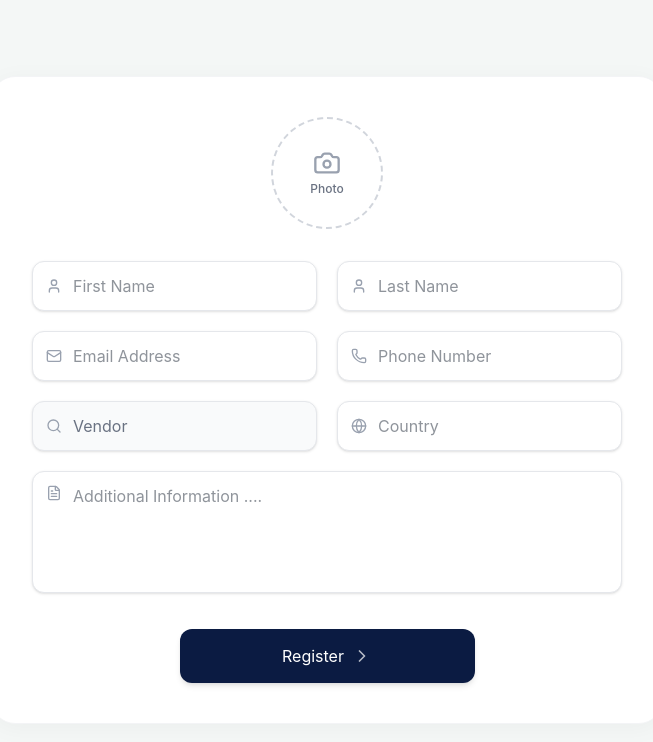
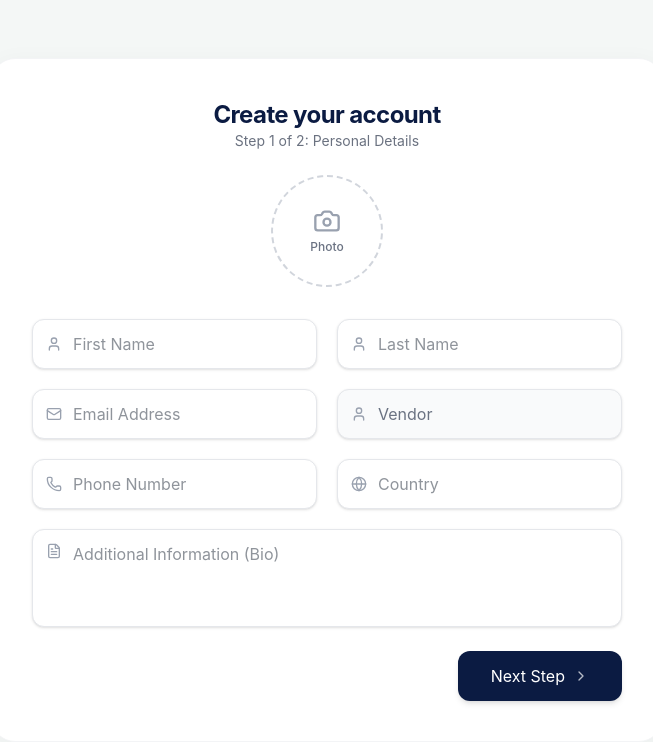
Before and after one commit to prem-raichura/Vendorbridge-x-Coding-Bits, a React (Vite) app in the folder client/: page / in a window 1280 px wide. Shown: the top 742 px of the page, without its empty margins (313-966 px from the left). Built offline with nearby package versions, Linux system fonts and the light colour scheme.

Commit message:
vendor signup working

```diff
--- a/client/src/vendor/features/Vendorsignup/components/Vendorsignup.jsx
+++ b/client/src/vendor/features/Vendorsignup/components/Vendorsignup.jsx
@@ -1,20 +1,24 @@
 import React, { useState, useRef } from 'react';
 import toast, { Toaster } from 'react-hot-toast';
-import { Mail, Phone, MapPin, Search, ChevronRight, User, Camera, Globe, FileText } from 'lucide-react';
+import { Mail, Phone, MapPin, Search, ChevronRight, ChevronLeft, User, Camera, Globe, FileText, Building2, FileCheck, Lock } from 'lucide-react';
 import { registerVendor } from '../services/vendorService';
 
 const Vendorsignup = () => {
   const fileInputRef = useRef(null);
   const [photoPreview, setPhotoPreview] = useState(null);
+  const [step, setStep] = useState(1);
 
   const [formData, setFormData] = useState({
     firstName: '',
     lastName: '',
     email: '',
+    role: 'Vendor',
     phone: '',
-    role: 'Vendor',
     country: '',
-    additionalInfo: ''
+    additionalInfo: '',
+    organisationName: '',
+    gstId: '',
+    address: ''
   });
 
   const handleInputChange = (e) => {
@@ -40,11 +44,38 @@ const Vendorsignup = () => {
     }
   };
 
+  const handleNext = (e) => {
+    e.preventDefault(); // Prevent full form submission if triggered inside form
+    // Basic validation before next
+    if (!formData.firstName || !formData.lastName || !formData.email) {
+      toast.error('Please fill out the required basic details first.');
+      return;
+    }
+    setStep(2);
+  };
+
+  const handleBack = () => {
+    setStep(1);
+  };
+
   const handleSubmit = (e) => {
     e.preventDefault();
 
-    // We pass formData, including photo if needed by the backend
-    const submissionData = { ...formData, photo: photoPreview };
+    // Map the frontend form state to the exact field names expected by the backend controller
+    const submissionData = {
+      first_name: formData.firstName,
+      last_name: formData.lastName,
+      email: formData.email,
+      password: 'Vendor@123', // Default password to satisfy backend
+      role: formData.role,
+      phone_no: formData.phone,
+      country: formData.country,
+      bio: formData.additionalInfo,
+      organisation_name: formData.organisationName,
+      gst_id: formData.gstId,
+      address: formData.address,
+      avatar: photoPreview // base64 string
+    };
 
     toast.promise(
       registerVendor(submissionData),
@@ -58,12 +89,16 @@ const Vendorsignup = () => {
         firstName: '',
         lastName: '',
         email: '',
+        role: 'Vendor',
         phone: '',
-        role: 'Vendor',
         country: '',
-        additionalInfo: ''
+        additionalInfo: '',
+        organisationName: '',
+        gstId: '',
+        address: ''
       });
       setPhotoPreview(null);
+      setStep(1);
     }).catch((error) => {
       console.error('Registration error:', error);
     });
@@ -74,6 +109,19 @@ const Vendorsignup = () => {
       <Toaster position="top-right" />
       <div className="max-w-2xl w-full bg-white p-6 sm:p-10 rounded-3xl shadow-[0_4px_25px_rgb(0,0,0,0.04)] border border-gray-100 flex flex-col">
 
+        {/* Header */}
+        <div className="text-center mb-6">
+          <h2 className="text-2xl font-bold text-primary-blue tracking-tight">Create your account</h2>
+          <p className="text-sm text-text-muted mt-1">
+            Step {step} of 2: {step === 1 ? 'Personal Details' : 'Organization Details'}
+          </p>
+        </div>
+
+        {/* Form Section */}
+        <form onSubmit={step === 1 ? handleNext : handleSubmit} className="space-y-5">
+
+          {step === 1 && (
+            <div className="animate-in fade-in slide-in-from-right-4 duration-300">
               {/* Photo Upload Section */}
               <div className="flex justify-center mb-8 relative">
                 <div
@@ -103,10 +151,7 @@ const Vendorsignup = () => {
                 />
               </div>
 
-        {/* Form Section */}
-        <form onSubmit={handleSubmit} className="space-y-5">
               <div className="grid grid-cols-1 sm:grid-cols-2 gap-5">
-
                 {/* First Name */}
                 <div className="relative group">
                   <div className="absolute inset-y-0 left-0 pl-3.5 flex items-center pointer-events-none">
@@ -155,6 +200,19 @@ const Vendorsignup = () => {
                   />
                 </div>
 
+                {/* Role (Static) */}
+                <div className="relative group">
+                  <div className="absolute inset-y-0 left-0 pl-3.5 flex items-center pointer-events-none">
+                    <User className="h-4 w-4 text-gray-400" />
+                  </div>
+                  <input
+                    type="text"
+                    value="Vendor"
+                    className="block w-full rounded-xl border border-gray-200 bg-gray-50 py-3 pl-10 pr-4 text-sm shadow-sm text-gray-500 font-semibold cursor-not-allowed"
+                    readOnly
+                  />
+                </div>
+
                 {/* Phone Number */}
                 <div className="relative group">
                   <div className="absolute inset-y-0 left-0 pl-3.5 flex items-center pointer-events-none">
@@ -167,20 +225,6 @@ const Vendorsignup = () => {
                     onChange={handleInputChange}
                     className="block w-full rounded-xl border border-gray-200 bg-white py-3 pl-10 pr-4 text-sm shadow-sm focus:border-primary-blue focus:outline-none focus:ring-1 focus:ring-primary-blue transition-all"
                     placeholder="Phone Number"
-                required
-              />
-            </div>
-
-            {/* Role (Static) */}
-            <div className="relative group">
-              <div className="absolute inset-y-0 left-0 pl-3.5 flex items-center pointer-events-none">
-                <Search className="h-4 w-4 text-gray-400" />
-              </div>
-              <input
-                type="text"
-                value="Vendor"
-                className="block w-full rounded-xl border border-gray-200 bg-gray-50 py-3 pl-10 pr-4 text-sm shadow-sm text-gray-500 font-semibold cursor-not-allowed"
-                readOnly
                   />
                 </div>
 
@@ -196,7 +240,6 @@ const Vendorsignup = () => {
                     onChange={handleInputChange}
                     className="block w-full rounded-xl border border-gray-200 bg-white py-3 pl-10 pr-4 text-sm shadow-sm focus:border-primary-blue focus:outline-none focus:ring-1 focus:ring-primary-blue transition-all"
                     placeholder="Country"
-                required
                   />
                 </div>
 
@@ -209,22 +252,99 @@ const Vendorsignup = () => {
                     name="additionalInfo"
                     value={formData.additionalInfo}
                     onChange={handleInputChange}
-                rows={4}
+                    rows={3}
                     className="block w-full rounded-xl border border-gray-200 bg-white py-3 pl-10 pr-4 text-sm shadow-sm focus:border-primary-blue focus:outline-none focus:ring-1 focus:ring-primary-blue transition-all resize-none"
-                placeholder="Additional Information ...."
+                    placeholder="Additional Information (Bio)"
                   />
                 </div>
               </div>
 
-          <div className="pt-4 flex justify-center">
+              <div className="pt-6 flex justify-end">
                 <button
                   type="submit"
-              className="group relative flex w-full sm:w-1/2 justify-center items-center rounded-xl border border-transparent bg-primary-blue py-3.5 px-4 text-base font-semibold text-white hover:bg-blue-900 focus:outline-none focus:ring-2 focus:ring-primary-blue focus:ring-offset-2 transition-all shadow-md hover:shadow-lg hover:-translate-y-0.5"
+                  className="group relative flex justify-center items-center rounded-xl border border-transparent bg-primary-blue py-3 px-8 text-sm font-semibold text-white hover:bg-blue-900 focus:outline-none focus:ring-2 focus:ring-primary-blue focus:ring-offset-2 transition-all shadow-md hover:shadow-lg"
                 >
-              <span>Register</span>
-              <ChevronRight className="ml-2 h-5 w-5 opacity-70 group-hover:opacity-100 group-hover:translate-x-1 transition-all" />
+                  <span>Next Step</span>
+                  <ChevronRight className="ml-2 h-4 w-4 opacity-70 group-hover:opacity-100 group-hover:translate-x-1 transition-all" />
                 </button>
               </div>
+            </div>
+          )}
+
+          {step === 2 && (
+            <div className="animate-in fade-in slide-in-from-right-4 duration-300">
+              <div className="space-y-5">
+
+                {/* Organization Name */}
+                <div className="relative group">
+                  <div className="absolute inset-y-0 left-0 pl-3.5 flex items-center pointer-events-none">
+                    <Building2 className="h-4 w-4 text-gray-400 group-focus-within:text-primary-blue transition-colors" />
+                  </div>
+                  <input
+                    type="text"
+                    name="organisationName"
+                    value={formData.organisationName}
+                    onChange={handleInputChange}
+                    className="block w-full rounded-xl border border-gray-200 bg-white py-3 pl-10 pr-4 text-sm shadow-sm focus:border-primary-blue focus:outline-none focus:ring-1 focus:ring-primary-blue transition-all"
+                    placeholder="Organization Name"
+                    required
+                  />
+                </div>
+
+                {/* GST Number */}
+                <div className="relative group">
+                  <div className="absolute inset-y-0 left-0 pl-3.5 flex items-center pointer-events-none">
+                    <FileCheck className="h-4 w-4 text-gray-400 group-focus-within:text-primary-blue transition-colors" />
+                  </div>
+                  <input
+                    type="text"
+                    name="gstId"
+                    value={formData.gstId}
+                    onChange={handleInputChange}
+                    className="block w-full rounded-xl border border-gray-200 bg-white py-3 pl-10 pr-4 text-sm shadow-sm focus:border-primary-blue focus:outline-none focus:ring-1 focus:ring-primary-blue transition-all uppercase"
+                    placeholder="GSTIN Number"
+                    required
+                  />
+                </div>
+
+                {/* Address */}
+                <div className="relative group">
+                  <div className="absolute top-3.5 left-0 pl-3.5 flex items-start pointer-events-none">
+                    <MapPin className="h-4 w-4 text-gray-400 group-focus-within:text-primary-blue transition-colors" />
+                  </div>
+                  <textarea
+                    name="address"
+                    value={formData.address}
+                    onChange={handleInputChange}
+                    rows={4}
+                    className="block w-full rounded-xl border border-gray-200 bg-white py-3 pl-10 pr-4 text-sm shadow-sm focus:border-primary-blue focus:outline-none focus:ring-1 focus:ring-primary-blue transition-all resize-none"
+                    placeholder="Complete Organization Address"
+                    required
+                  />
+                </div>
+
+              </div>
+
+              <div className="pt-8 flex justify-between">
+                <button
+                  type="button"
+                  onClick={handleBack}
+                  className="group relative flex justify-center items-center rounded-xl border border-gray-200 bg-white py-3 px-6 text-sm font-semibold text-gray-600 hover:bg-gray-50 focus:outline-none transition-all shadow-sm"
+                >
+                  <ChevronLeft className="mr-2 h-4 w-4 opacity-70 group-hover:opacity-100 group-hover:-translate-x-1 transition-all" />
+                  <span>Back</span>
+                </button>
+                <button
+                  type="submit"
+                  className="group relative flex justify-center items-center rounded-xl border border-transparent bg-primary-blue py-3 px-8 text-sm font-semibold text-white hover:bg-blue-900 focus:outline-none focus:ring-2 focus:ring-primary-blue focus:ring-offset-2 transition-all shadow-md hover:shadow-lg"
+                >
+                  <span>Complete Registration</span>
+                  <ChevronRight className="ml-2 h-4 w-4 opacity-70 group-hover:opacity-100 group-hover:translate-x-1 transition-all" />
+                </button>
+              </div>
+            </div>
+          )}
+
         </form>
 
       </div>
```
Lines whose indentation alone changed are shown as unchanged.
